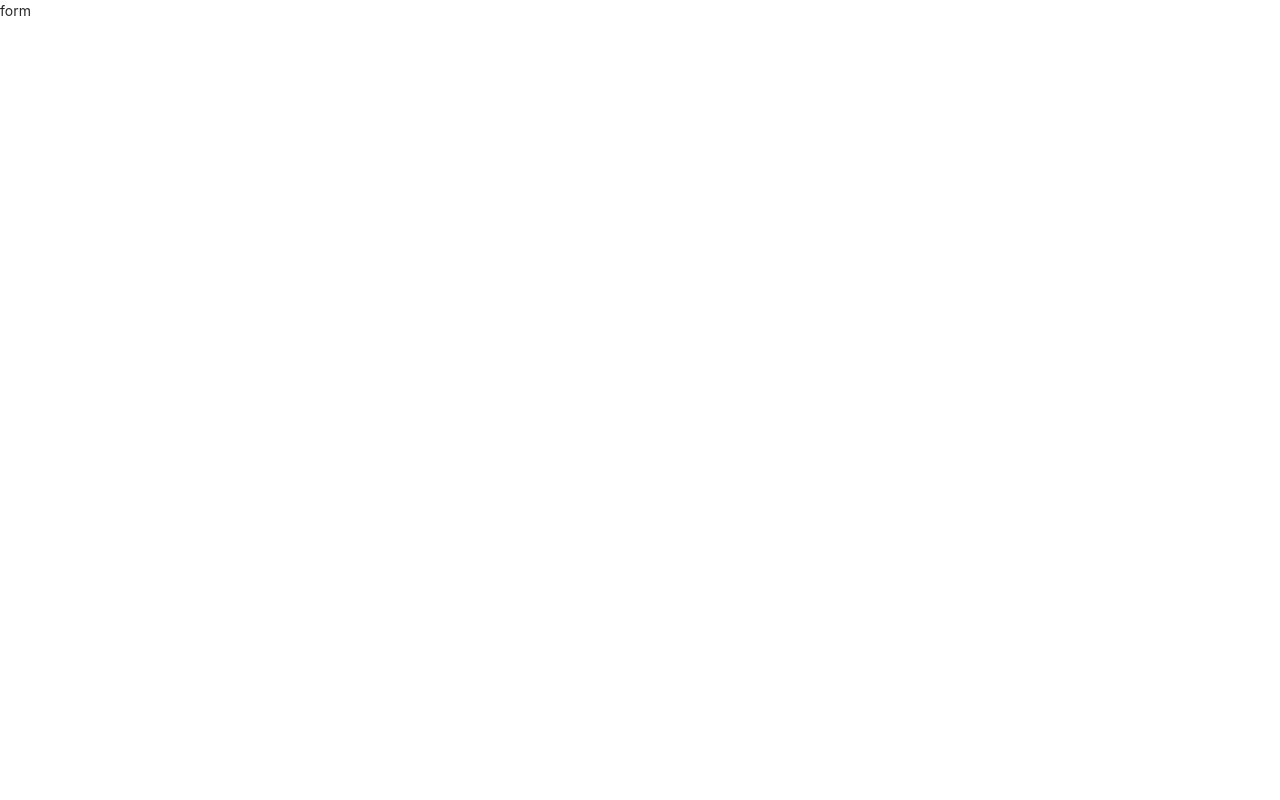
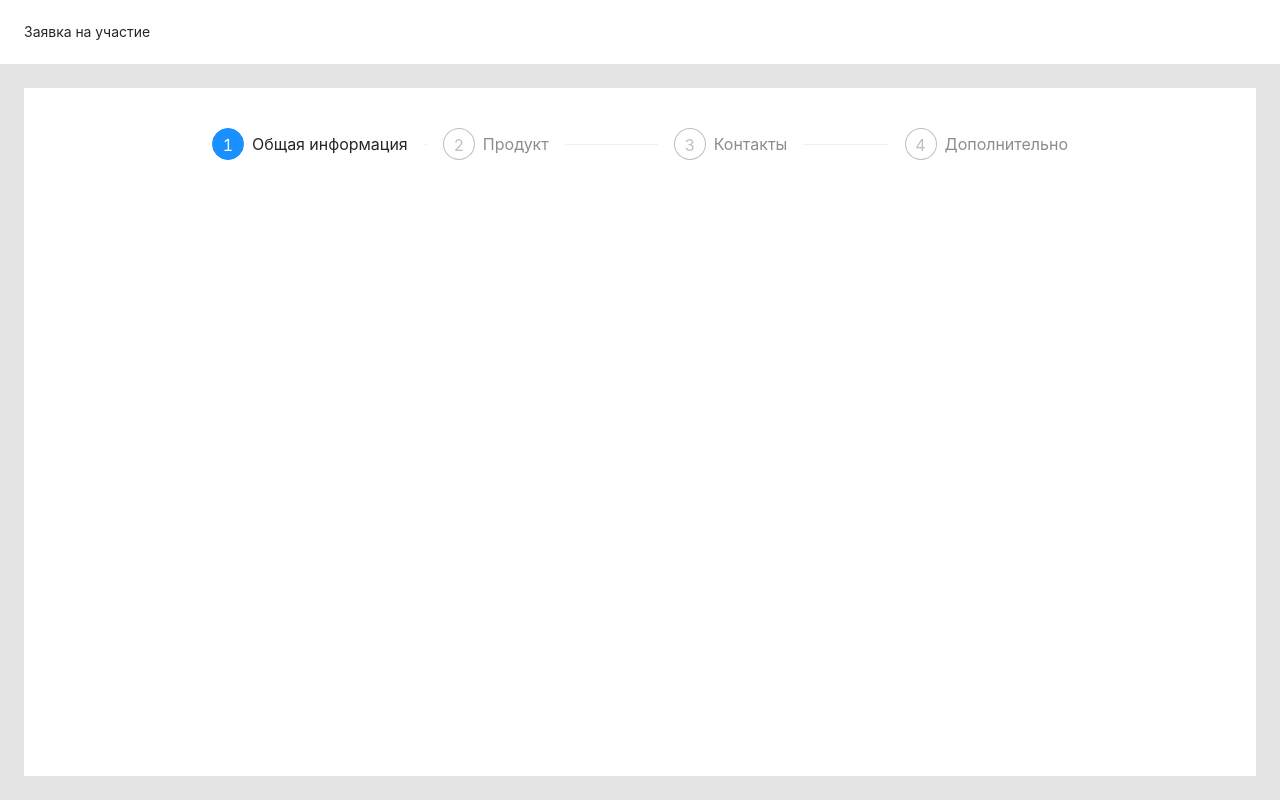
Before and after one commit to God1-ike/showcase_innovations, a React (Create React App) app in the folder frontend/: page / in a window 1280 px wide. Both pictures are taken after a click on the button "Стартап". Built offline with nearby package versions, Linux system fonts and the light colour scheme.

Commit message:
add steps to form

```diff
--- a/frontend/src/index.js
+++ b/frontend/src/index.js
@@ -1,6 +1,7 @@
 import React from 'react';
 import ReactDOM from 'react-dom';
 import 'antd/dist/antd.css';
+import './main.css';
 import App from './App';
 import reportWebVitals from './reportWebVitals';
 
--- /dev/null
+++ b/frontend/src/main.css
@@ -0,0 +1,3 @@
+body {
+    background: #E5E5E5;
+}
--- a/frontend/src/pages/startup/form/index.js
+++ b/frontend/src/pages/startup/form/index.js
@@ -1,3 +1,103 @@
+import  { useState } from 'react';
+
+import { Layout, Steps } from 'antd';
+import styles from './styles.module.css';
+
+const { Header, Content } = Layout;
+const { Step } = Steps;
+
 export function Form () {
-    return <>form</>;
+    const [step, setStep] = useState(0);
+    const onChangeStep = (step) => {
+        setStep(step);
+    }
+
+    return <Layout className={styles.layout}>
+        <Header className={styles.header} >
+            Заявка на участие
+        </Header>
+        <Content className={styles.content}>
+            <Steps current={step} onChange={onChangeStep} className={styles.steps}>
+                <Step title="Общая информация"/>
+                <Step title="Продукт"/>
+                <Step title="Контакты"/>
+                <Step title="Дополнительно"/>
+            </Steps>
+
+        </Content>
+  </Layout>;
 };
+
+// import { Steps } from 'antd';
+
+// const { Step } = Steps;
+
+// class Demo extends React.Component {
+//   state = {
+//     current: 0,
+//   };
+
+//   onChange = current => {
+//     console.log('onChange:', current);
+//     this.setState({ current });
+//   };
+
+//   render() {
+//     const { current } = this.state;
+//     return (
+//       <>
+//         <Steps
+//           type="navigation"
+//           size="small"
+//           current={current}
+//           onChange={this.onChange}
+//           className="site-navigation-steps"
+//         >
+//           <Step
+//             title="Step 1"
+//             subTitle="00:00:05"
+//             status="finish"
+//             description="This is a description."
+//           />
+//           <Step
+//             title="Step 2"
+//             subTitle="00:01:02"
+//             status="process"
+//             description="This is a description."
+//           />
+//           <Step
+//             title="Step 3"
+//             subTitle="waiting for longlong time"
+//             status="wait"
+//             description="This is a description."
+//           />
+//         </Steps>
+//         <Steps
+//           type="navigation"
+//           current={current}
+//           onChange={this.onChange}
+//           className="site-navigation-steps"
+//         >
+//           <Step status="finish" title="Step 1" />
+//           <Step status="process" title="Step 2" />
+//           <Step status="wait" title="Step 3" />
+//           <Step status="wait" title="Step 4" />
+//         </Steps>
+//         <Steps
+//           type="navigation"
+//           size="small"
+//           current={current}
+//           onChange={this.onChange}
+//           className="site-navigation-steps"
+//         >
+//           <Step status="finish" title="finish 1" />
+//           <Step status="finish" title="finish 2" />
+//           <Step status="process" title="current process" />
+//           <Step status="wait" title="wait" disabled />
+//         </Steps>
+//       </>
+//     );
+//   }
+// }
+
+// ReactDOM.render(<Demo />, mountNode);
--- /dev/null
+++ b/frontend/src/pages/startup/form/styles.module.css
@@ -0,0 +1,22 @@
+.header {
+    background-color: #fff;
+    height: 64px;
+    padding: 0 24px;
+}
+
+.content {
+    padding: 24px;
+    box-sizing: border-box;
+    background-color: #fff;
+    background-clip: content-box;
+}
+
+.layout {
+    min-height: 100vh;
+    background-color: transparent;
+}
+
+.steps {
+    max-width: 856px;
+    margin: 40px auto 32px;
+}
```
